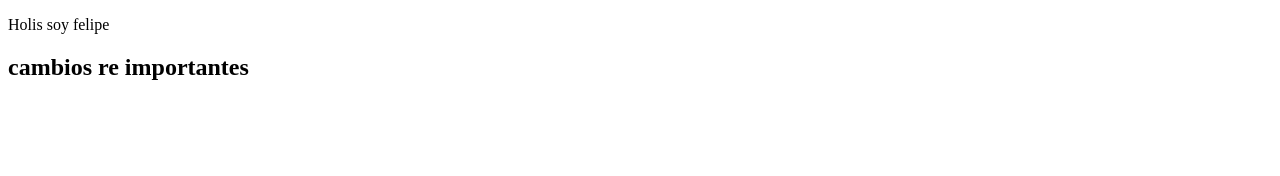
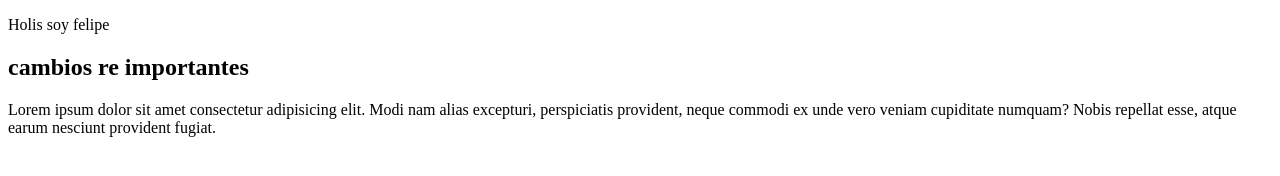
Before and after one commit to xanaxkid2/mi-primera-pagina-web, a plain HTML site: page index.html in a window 1280 px wide. Drawn offline with Linux system fonts and the light colour scheme.

Commit message:
feat: nueva vista

```diff
--- a/index.html
+++ b/index.html
@@ -9,6 +9,7 @@
 
     <p>Holis soy felipe</p>
     <h2> cambios re importantes</h2>
+    <p>Lorem ipsum dolor sit amet consectetur adipisicing elit. Modi nam alias excepturi, perspiciatis provident, neque commodi ex unde vero veniam cupiditate numquam? Nobis repellat esse, atque earum nesciunt provident fugiat.</p>
 
 </body>
 </html>
```
